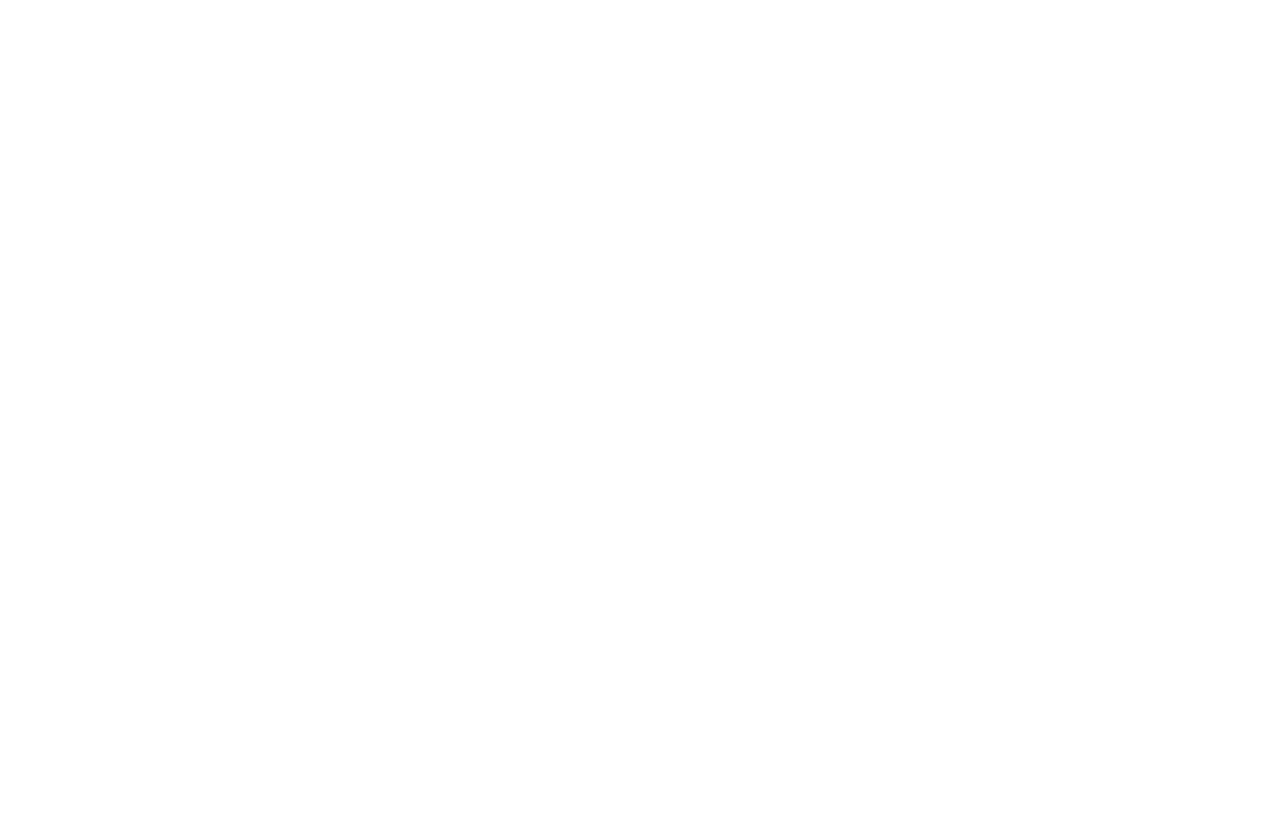
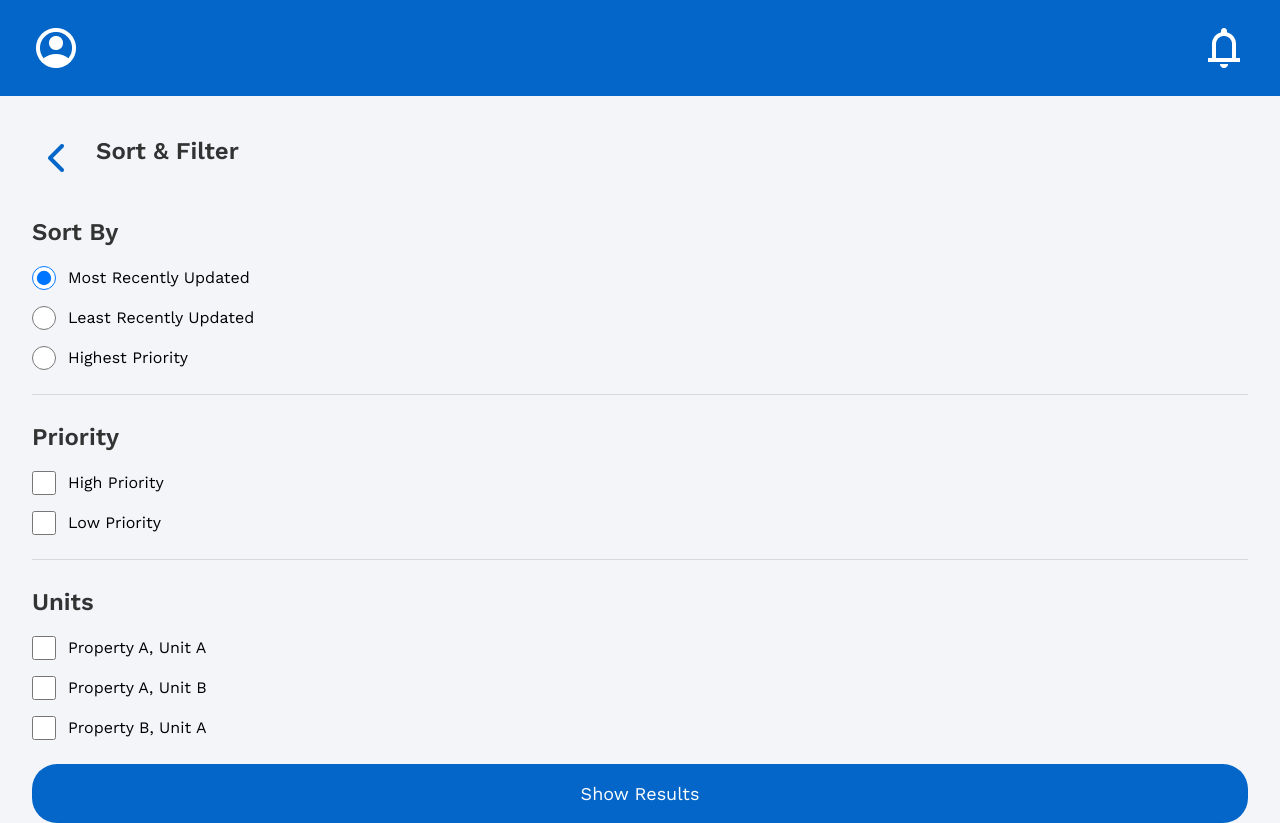
Before and after one commit to karen-campos1/Fixtrackr-frontend, a React (Vite) app: page /sort-and-filter in a window 1280 px wide. Before the commit this address had no page. Before the commit the page ends 800 px from the top, so only its background shows below. Built offline with nearby package versions, Linux system fonts and the light colour scheme.

Commit message:
added the add unit and sort page

```diff
--- a/src/App.jsx
+++ b/src/App.jsx
@@ -10,6 +10,7 @@
 import Notifications from './components/Notifications';
 import OpenNotification from './components/OpenNotification';
 import TaskList from './components/TaskCardList';
+import SortFilter from './components/SortFilter';
 
 
 function App() {
@@ -25,7 +26,7 @@
       <Route path="/notifications" element={<Notifications />} />
       <Route path="/open-request/:id" element={<OpenNotification />} />
       <Route path="/task-list" element={<TaskList />} />
-
+      <Route path="/sort-and-filter" element={<SortFilter />} />
     </Routes>
   );
 }
--- a/src/components/AddUnit.jsx
+++ b/src/components/AddUnit.jsx
@@ -1,93 +1,153 @@
 import React, { useState } from 'react';
 import { useNavigate } from 'react-router-dom';
+import axios from 'axios';
+import leftChevronIcon from '../assets/left-chevron.png';
 import helpIcon from '../assets/help-icon.png';
-import chevronLeft from '../assets/left-chevron.png';
+import { getAccessToken } from '../utils/auth';
 
-const AddUnit = ({ existingUnitsCount }) => {
-  const [formData, setFormData] = useState({
-    unitTitle: '',
-    unitAddress: '',
-    primaryTenant: '',
-    primaryTenantEmail: '',
-    notes: ''
+const AddNewUnit = () => {
+  const navigate = useNavigate();
+  const [unit, setUnit] = useState({
+    title: '',
+    address: '',
+    tenantName: '',
+    tenantEmail: '',
+    notes: '',
   });
+  const [showHelp, setShowHelp] = useState(false);
+  const [error, setError] = useState(null);
 
-  const [showHelp, setShowHelp] = useState(false);
-  const navigate = useNavigate();
-  const unitNumber = existingUnitsCount + 1;
-
-  const handleChange = (e) => {
-    setFormData({ ...formData, [e.target.name]: e.target.value });
+  const handleInputChange = (field, value) => {
+    setUnit({ ...unit, [field]: value });
   };
 
   const handleSubmit = async (e) => {
     e.preventDefault();
-    // Perform the API call to add a new unit
+    setError(null);
+
     try {
-      // Example API call to add the unit
-      await fetch('/api/add-unit', {
-        method: 'POST',
+      const token = await getAccessToken(); // Get a valid token
+      if (!token) {
+        throw new Error('No access token found');
+      }
+
+      const payload = {
+        unit_title: unit.title,
+        unit_address: unit.address,
+        primary_tenant_name: unit.tenantName,
+        primary_tenant_email: unit.tenantEmail,
+        notes: unit.notes,
+      };
+
+      const config = {
         headers: {
-          'Content-Type': 'application/json'
+          Authorization: `Bearer ${token}`,
         },
-        body: JSON.stringify(formData)
-      });
+      };
 
-      navigate('/account'); // Navigate back to the account page
+      const response = await axios.post('http://127.0.0.1:8000/api/units/create/', payload, config);
+      console.log('Unit registered:', response.data);
+
+      // Redirect to the account page after unit registration
+      navigate('/account');
     } catch (error) {
-      console.error('Error adding unit:', error);
+      console.error('Unit registration failed:', error.response?.data || error.message);
+      setError(error.response?.data || 'An error occurred during unit registration');
     }
   };
 
   return (
-    <div style={{ background: '#F3F5F9', padding: '32px' }}>
-      <div style={{ background: '#0466C8', height: '96px', width: '100%' }}>
+    <div style={{ backgroundColor: '#F3F5F9', minHeight: '100vh', padding: '24px 32px' }}>
+      <div style={{ display: 'flex', justifyContent: 'space-between', backgroundColor: '#0466C8', padding: '24px 32px', margin: '-24px -32px 0' }}>
         <img
-          src={chevronLeft}
-          alt="Back"
-          style={{ width: '24px', height: '24px', cursor: 'pointer' }}
+          src={leftChevronIcon}
+          alt="Go back"
+          className="cursor-pointer"
           onClick={() => navigate('/account')}
         />
       </div>
-      <form onSubmit={handleSubmit} style={{ background: '#FFFFFF', padding: '32px', borderRadius: '12px', marginTop: '27.5px' }}>
-        <h1 style={{ fontSize: '32px', fontWeight: '700', color: '#333333' }}>Unit #{unitNumber}</h1>
-        <label>
+
+      {/* Inner Container */}
+      <div className="mt-[32px] w-[366px] bg-white p-6 rounded-lg shadow-md">
+        <h2 className="text-heading-3 font-bold text-[#333333] mb-4">Unit Details</h2>
+
+        <label htmlFor="unitTitle" className="block text-[#333333] mb-2">
           Unit Title
-          <input type="text" name="unitTitle" value={formData.unitTitle} onChange={handleChange} placeholder="Enter your unit's title" />
         </label>
-        <label>
+        <input
+          type="text"
+          id="unitTitle"
+          className="w-full p-3 mb-4 text-[#333333] border border-[#d9d9d9] rounded-[8px]"
+          placeholder="Enter your unit's title"
+          value={unit.title}
+          onChange={(e) => handleInputChange('title', e.target.value)}
+        />
+
+        <label htmlFor="unitAddress" className="block text-[#333333] mb-2">
           Unit Address
-          <input type="text" name="unitAddress" value={formData.unitAddress} onChange={handleChange} placeholder="Enter your unit's address" />
         </label>
-        <label>
+        <input
+          type="text"
+          id="unitAddress"
+          className="w-full p-3 mb-4 text-[#333333] border border-[#d9d9d9] rounded-[8px]"
+          placeholder="Enter your unit's address"
+          value={unit.address}
+          onChange={(e) => handleInputChange('address', e.target.value)}
+        />
+
+        <label htmlFor="tenantName" className="block text-[#333333] mb-2">
           Primary Tenant
-          <input type="text" name="primaryTenant" value={formData.primaryTenant} onChange={handleChange} placeholder="Enter your primary tenant's name" />
         </label>
-        <label style={{ position: 'relative' }}>
-          Primary Tenant's Email
+        <input
+          type="text"
+          id="tenantName"
+          className="w-full p-3 mb-4 text-[#333333] border border-[#d9d9d9] rounded-[8px]"
+          placeholder="Enter your primary tenant's name"
+          value={unit.tenantName}
+          onChange={(e) => handleInputChange('tenantName', e.target.value)}
+        />
+
+        <div className="flex items-center mb-2">
+          <label htmlFor="tenantEmail" className="block text-[#333333]">Primary Tenant’s Email</label>
           <img
             src={helpIcon}
-            alt="Help"
-            style={{ width: '16px', height: '16px', cursor: 'pointer', marginLeft: '8px' }}
+            alt="Help Icon"
+            className="w-4 h-4 cursor-pointer ml-2"
             onClick={() => setShowHelp(!showHelp)}
           />
-          {showHelp && (
-            <p style={{ color: '#5C5D6D', fontSize: '14px', margin: '8px 0 0' }}>
-              This email ensures that maintenance requests from this unit are routed correctly to you through FixTrackr.
-            </p>
-          )}
-          <input type="email" name="primaryTenantEmail" value={formData.primaryTenantEmail} onChange={handleChange} placeholder="Enter your primary tenant's email" />
-        </label>
-        <label>
-          Notes
-          <textarea name="notes" value={formData.notes} onChange={handleChange} placeholder="Notes"></textarea>
-        </label>
-        <button type="submit" style={{ background: '#0466C8', color: '#FFFFFF', borderRadius: '25px', padding: '16px 0', width: '100%', marginTop: '32px' }}>
+        </div>
+        {showHelp && (
+          <p className="text-[#5C5D6D] mb-2">
+            This email ensures that maintenance requests from this unit are routed correctly to you through FixTrackr.
+          </p>
+        )}
+        <input
+          type="email"
+          id="tenantEmail"
+          className="w-full p-3 mb-4 text-[#333333] border border-[#d9d9d9] rounded-[8px]"
+          placeholder="Enter your primary tenant's email"
+          value={unit.tenantEmail}
+          onChange={(e) => handleInputChange('tenantEmail', e.target.value)}
+        />
+
+        <label htmlFor="notes" className="block text-[#333333] mb-2">Notes</label>
+        <textarea
+          id="notes"
+          className="w-full p-3 mb-4 text-[#333333] border border-[#d9d9d9] rounded-[8px]"
+          placeholder="Notes"
+          value={unit.notes}
+          onChange={(e) => handleInputChange('notes', e.target.value)}
+        />
+
+        <button
+          onClick={handleSubmit}
+          className="w-full py-3 text-white bg-primary rounded-[25px] mt-4"
+        >
           Finish
         </button>
-      </form>
+      </div>
     </div>
   );
 };
 
-export default AddUnit;
+export default AddNewUnit;
--- a/src/components/EditUnitCard.jsx
+++ b/src/components/EditUnitCard.jsx
@@ -76,7 +76,7 @@
   };
 
   return (
-    <div style={{ backgroundColor: '#F3F5F9', padding: '24px 32px' }}>
+    <div style={{ backgroundColor: '#F3F5F9', minHeight: '100vh', padding: '24px 32px' }}>
       <div style={{ display: 'flex', justifyContent: 'space-between', backgroundColor: '#0466C8', padding: '24px 32px', margin: '-24px -32px 0' }}>
         <img
           src={leftChevronIcon}
--- /dev/null
+++ b/src/components/SortFilter.jsx
@@ -0,0 +1,193 @@
+import React, { useState } from 'react';
+import { useNavigate } from 'react-router-dom';
+import accountIcon from '../assets/account-icon.png';
+import notificationIcon from '../assets/notification-icon.png';
+import blueChevronIcon from '../assets/blue-chevron.png';
+
+const SortFilter = () => {
+  const navigate = useNavigate();
+
+  const [sortBy, setSortBy] = useState('most_recently_updated');
+  const [priority, setPriority] = useState({
+    high: false,
+    low: false,
+  });
+  const [units, setUnits] = useState({
+    unitA: false,
+    unitB: false,
+    unitC: false,
+  });
+
+  const handleSortChange = (e) => {
+    setSortBy(e.target.value);
+  };
+
+  const handlePriorityChange = (e) => {
+    setPriority({
+      ...priority,
+      [e.target.name]: e.target.checked,
+    });
+  };
+
+  const handleUnitsChange = (e) => {
+    setUnits({
+      ...units,
+      [e.target.name]: e.target.checked,
+    });
+  };
+
+  const handleShowResults = () => {
+    // Logic to filter tasks based on selected options
+    console.log('Sort By:', sortBy);
+    console.log('Priority:', priority);
+    console.log('Units:', units);
+    navigate('/task-list');
+  };
+
+  return (
+    <div className="bg-[#F3F5F9] min-h-screen">
+      {/* Header Section */}
+      <header className="w-full h-[96px] bg-[#0466c8] flex items-center justify-between px-8 fixed top-0 left-0 z-10">
+        <img
+          src={accountIcon}
+          alt="Account"
+          className="cursor-pointer"
+          onClick={() => navigate('/account')}
+        />
+        <img
+          src={notificationIcon}
+          alt="Notifications"
+          className="cursor-pointer"
+          onClick={() => navigate('/notifications')}
+        />
+      </header>
+
+      {/* Main Content */}
+      <div className="pt-[120px] px-8">
+        <div className="flex items-center mb-8">
+          <img
+            src={blueChevronIcon}
+            alt="Back"
+            className="cursor-pointer"
+            onClick={() => navigate('/task-list')}
+            style={{ marginRight: '16px', marginTop: '14px' }}
+          />
+          <h1 className="text-[24px] font-[600] text-[#333333]">Sort & Filter</h1>
+        </div>
+
+        {/* Sort By Section */}
+        <div className="mb-6">
+          <h2 className="text-[24px] font-[600] text-[#333333] mb-4">Sort By</h2>
+          <div className="flex flex-col gap-4">
+            <label className="flex items-center gap-3">
+              <input
+                type="radio"
+                name="sortBy"
+                value="most_recently_updated"
+                checked={sortBy === 'most_recently_updated'}
+                onChange={handleSortChange}
+                className="h-6 w-6 border-gray-300 text-[#333333]"
+              />
+              Most Recently Updated
+            </label>
+            <label className="flex items-center gap-3">
+              <input
+                type="radio"
+                name="sortBy"
+                value="least_recently_updated"
+                checked={sortBy === 'least_recently_updated'}
+                onChange={handleSortChange}
+                className="h-6 w-6 border-gray-300 text-[#333333]"
+              />
+              Least Recently Updated
+            </label>
+            <label className="flex items-center gap-3">
+              <input
+                type="radio"
+                name="sortBy"
+                value="highest_priority"
+                checked={sortBy === 'highest_priority'}
+                onChange={handleSortChange}
+                className="h-6 w-6 border-gray-300 text-[#333333]"
+              />
+              Highest Priority
+            </label>
+          </div>
+        </div>
+
+        {/* Priority Section */}
+        <div className="border-t border-[#D9D9D9] mb-6 pt-6">
+          <h2 className="text-[24px] font-[600] text-[#333333] mb-4">Priority</h2>
+          <div className="flex flex-col gap-4">
+            <label className="flex items-center gap-3">
+              <input
+                type="checkbox"
+                name="high"
+                checked={priority.high}
+                onChange={handlePriorityChange}
+                className="h-6 w-6 border-gray-300 text-[#333333]"
+              />
+              High Priority
+            </label>
+            <label className="flex items-center gap-3">
+              <input
+                type="checkbox"
+                name="low"
+                checked={priority.low}
+                onChange={handlePriorityChange}
+                className="h-6 w-6 border-gray-300 text-[#333333]"
+              />
+              Low Priority
+            </label>
+          </div>
+        </div>
+
+        {/* Units Section */}
+        <div className="border-t border-[#D9D9D9] mb-6 pt-6">
+          <h2 className="text-[24px] font-[600] text-[#333333] mb-4">Units</h2>
+          <div className="flex flex-col gap-4">
+            <label className="flex items-center gap-3">
+              <input
+                type="checkbox"
+                name="unitA"
+                checked={units.unitA}
+                onChange={handleUnitsChange}
+                className="h-6 w-6 border-gray-300 text-[#333333]"
+              />
+              Property A, Unit A
+            </label>
+            <label className="flex items-center gap-3">
+              <input
+                type="checkbox"
+                name="unitB"
+                checked={units.unitB}
+                onChange={handleUnitsChange}
+                className="h-6 w-6 border-gray-300 text-[#333333]"
+              />
+              Property A, Unit B
+            </label>
+            <label className="flex items-center gap-3">
+              <input
+                type="checkbox"
+                name="unitC"
+                checked={units.unitC}
+                onChange={handleUnitsChange}
+                className="h-6 w-6 border-gray-300 text-[#333333]"
+              />
+              Property B, Unit A
+            </label>
+          </div>
+        </div>
+
+        <button
+          onClick={handleShowResults}
+          className="w-full py-4 text-white bg-[#0466C8] rounded-[25px] text-[18px] font-[500] text-center"
+        >
+          Show Results
+        </button>
+      </div>
+    </div>
+  );
+};
+
+export default SortFilter;
```
Also changed, not shown: src/assets/blue-chevron.png (added).
